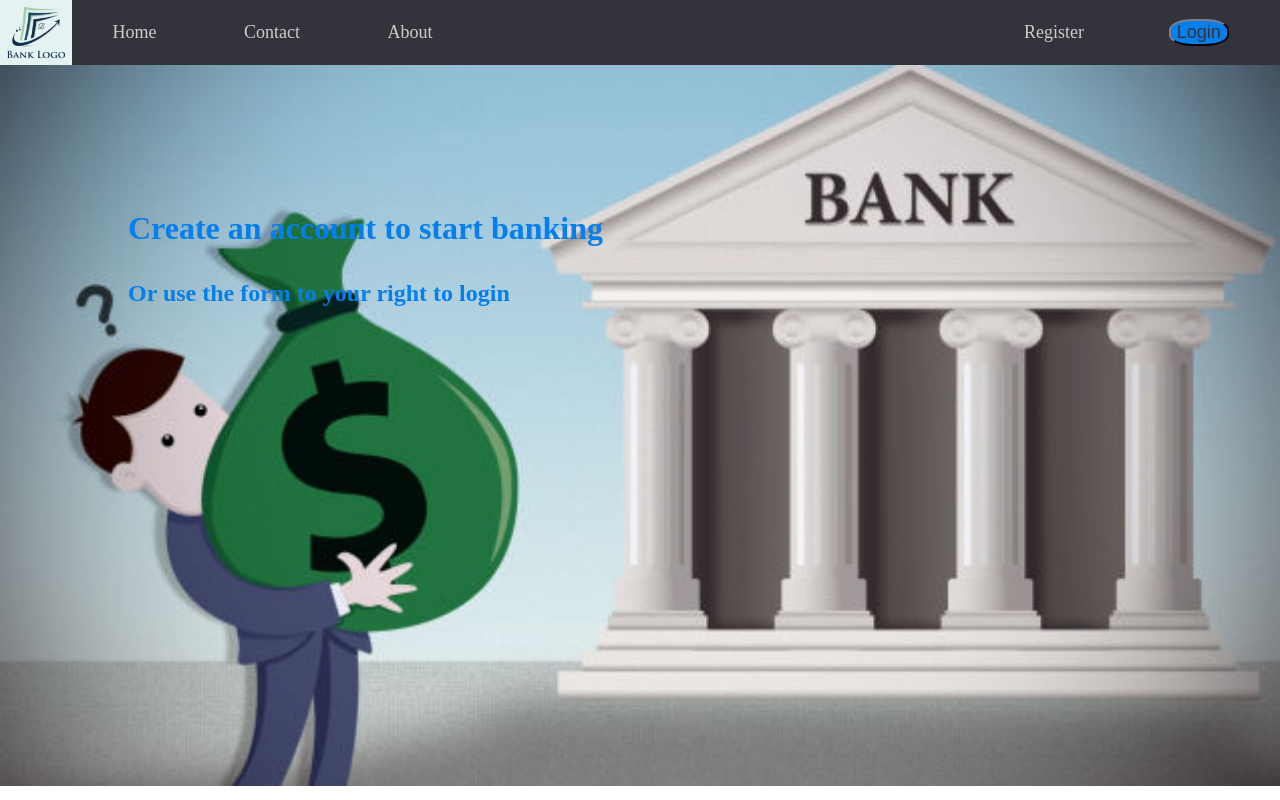
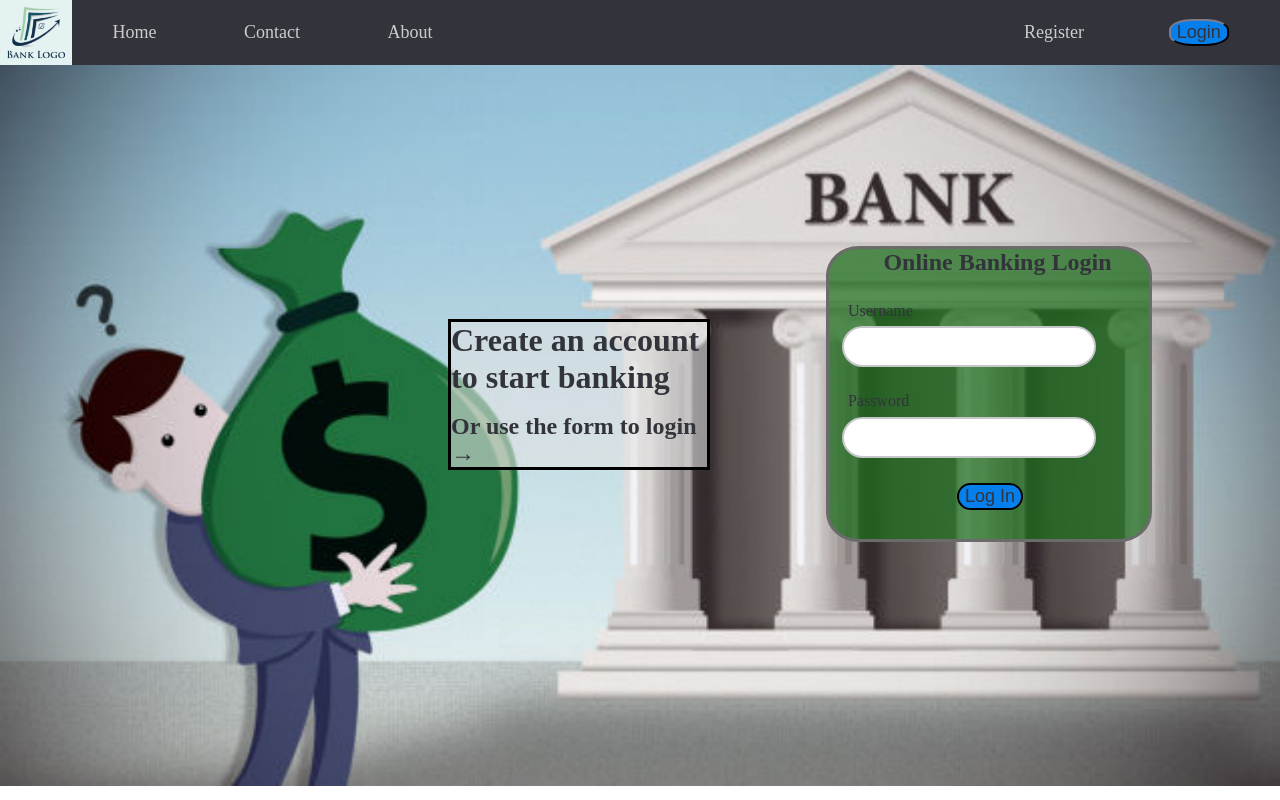
Before and after one commit to Tasheem/bankingapp-client-v2, an Angular app: page / in a window 1280 px wide. Built offline with nearby package versions, Linux system fonts and the light colour scheme.

Commit message:
Add mini login form to homepage

```diff
--- a/src/app/app.module.ts
+++ b/src/app/app.module.ts
@@ -5,12 +5,14 @@ import { AppRoutingModule } from './app-routing.module';
 import { AppComponent } from './app.component';
 import { NavbarComponent } from './navbar/navbar.component';
 import { SupportingImageComponent } from './supporting-image/supporting-image.component';
+import { LoginFormComponent } from './login-form/login-form.component';
 
 @NgModule({
   declarations: [
     AppComponent,
     NavbarComponent,
-    SupportingImageComponent
+    SupportingImageComponent,
+    LoginFormComponent
   ],
   imports: [
     BrowserModule,
--- /dev/null
+++ b/src/app/login-form/login-form.component.css
@@ -0,0 +1,61 @@
+.login-container {
+    --main-color: #33343b;
+    --secondary-color: rgba(4, 127, 235, 1);
+    position: absolute;
+    top: 25%;
+    right: 10%;
+    background-color: rgba(31, 110, 31, 0.747);
+    border-color: rgb(107, 107, 107);
+    border-style: solid;
+    color: var(--main-color);
+    width: 25%;
+    height: 40%;
+    border-radius: 10%;
+}
+
+.login-container:hover {
+    background-color: rgba(31, 110, 31, 0.829);
+}
+
+.login-heading {
+    margin-left: 17%;
+    margin-bottom: 8%;
+}
+
+.form-group {
+    display: grid;
+    margin-bottom: 8%;
+    margin-left: 4%;
+}
+
+.form-group label {
+    margin-bottom: 2%;
+    margin-left: 2%;
+}
+
+.form-group input {
+    width: 80%;
+    height: 35px;
+    border-radius: 80px;
+    border-style: solid;
+    border-color: rgb(197, 198, 199);
+}
+
+.form-group {
+    display: grid;
+}
+
+.login-btn {
+    font-size: large;
+    margin-left: 40%;
+    border-style: solid;
+    background-color: var(--secondary-color);
+    border-radius: 80px;
+    color: var(--main-color);
+    cursor: pointer;
+}
+
+.login-btn:hover {
+    background-color: rgb(0, 102, 190);
+    box-shadow: 0px 0px 4px 5px var(--secondary-color);
+}
--- /dev/null
+++ b/src/app/login-form/login-form.component.html
@@ -0,0 +1,16 @@
+<div class="login-container">
+    <h2 class="login-heading">Online Banking Login</h2>
+    <form>
+        <div class="form-group">
+            <label>Username</label>
+            <input type="text">
+        </div>
+
+        <div class="form-group">
+            <label>Password</label>
+            <input type="password">
+        </div>
+
+        <button class="login-btn">Log In</button>
+    </form>
+</div>
--- /dev/null
+++ b/src/app/login-form/login-form.component.ts
@@ -0,0 +1,15 @@
+import { Component, OnInit } from '@angular/core';
+
+@Component({
+  selector: 'login-form',
+  templateUrl: './login-form.component.html',
+  styleUrls: ['./login-form.component.css']
+})
+export class LoginFormComponent implements OnInit {
+
+  constructor() { }
+
+  ngOnInit(): void {
+  }
+
+}
--- a/src/app/supporting-image/supporting-image.component.css
+++ b/src/app/supporting-image/supporting-image.component.css
@@ -1,6 +1,6 @@
 .container {
     position: relative;
-    --text-color: rgba(4, 127, 235, 1);
+    --text-color: #33343b;
 }
 
 .background-image {
@@ -10,8 +10,11 @@
 
 .call-to-action {
     position: absolute;
-    top: 20%;
-    left: 10%;
+    top: 35%;
+    left: 35%;
+    width: 20%;
+    border-style: solid;
+    background-color: #e4e3e393;
 }
 
 .call-to-action h1 {
--- a/src/app/supporting-image/supporting-image.component.html
+++ b/src/app/supporting-image/supporting-image.component.html
@@ -2,6 +2,7 @@
     <img src="../../assets/images/bank-logo.jpeg" class="background-image">
     <div class="call-to-action">
         <h1>Create an account to start banking</h1>
-        <h2>Or use the form to your right to login</h2>
+        <h2>Or use the form to login &#8594;</h2>
     </div>
+    <login-form></login-form>
 </div>
```
Also changed, not shown: 1 other file (tests, documents, lock files or other folders).
